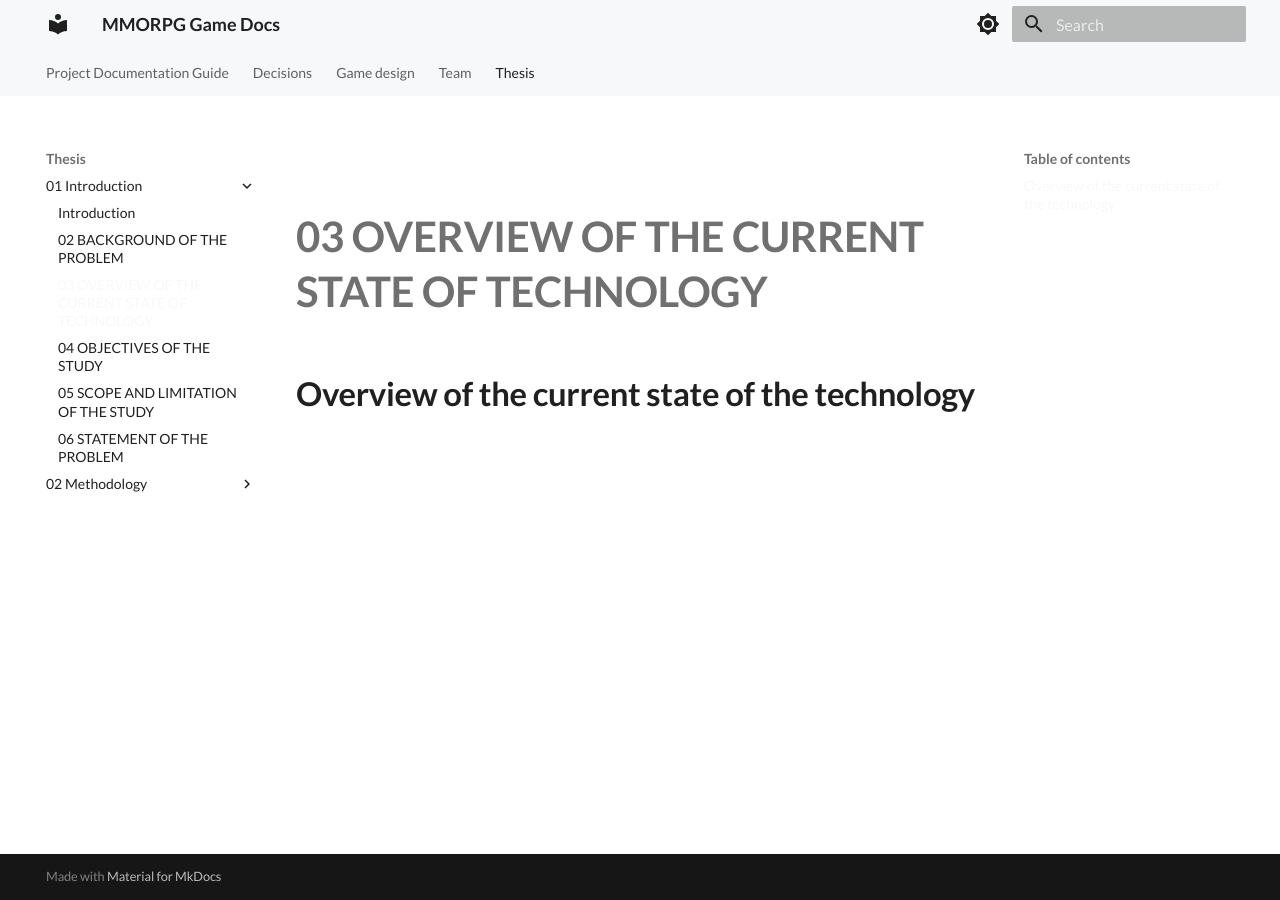
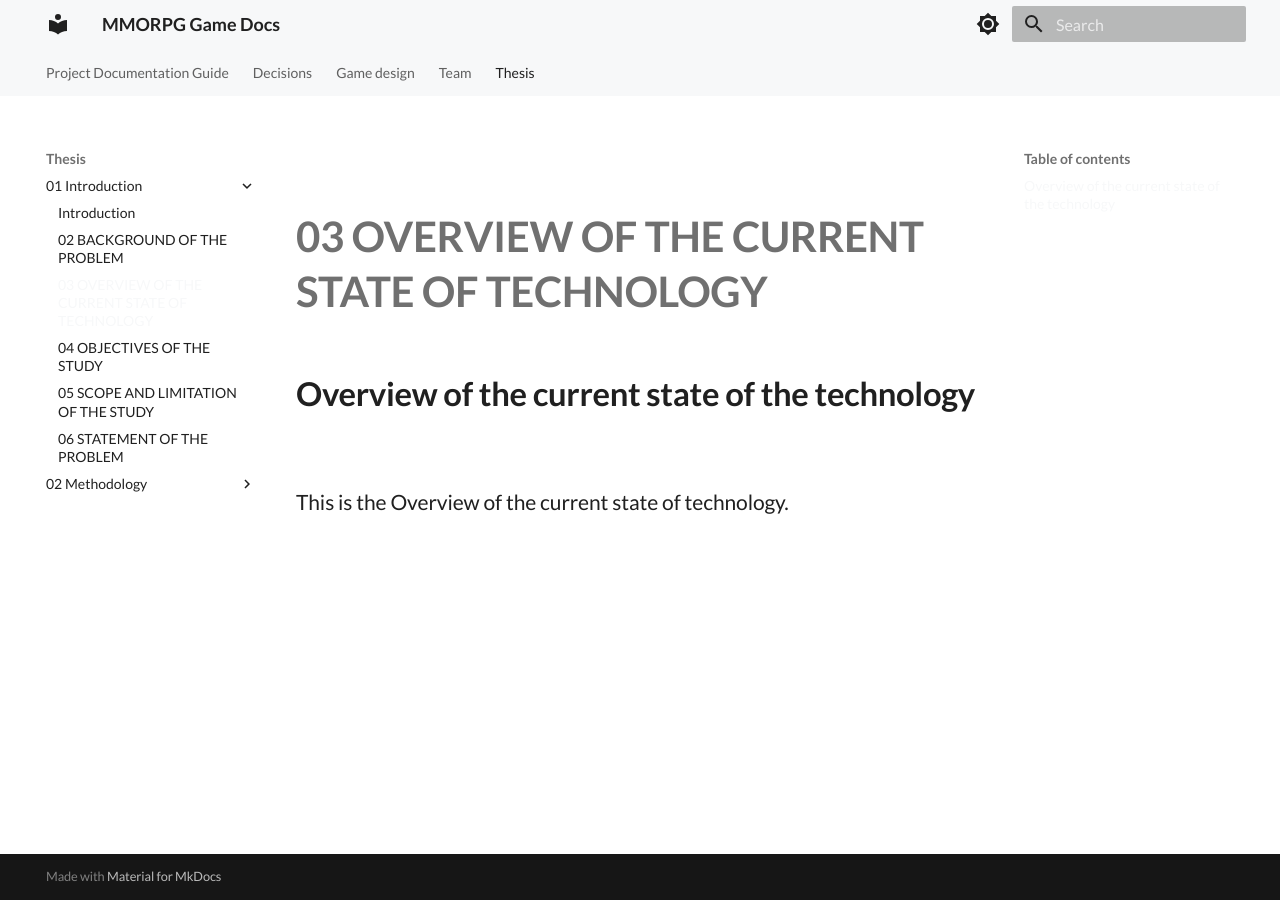
Before and after one commit to Markism-JA/Echoes-of-Bathala, an MkDocs documentation site: the page built from docs/thesis/01_Introduction/03-OVERVIEW_OF_THE_CURRENT_STATE_OF_TECHNOLOGY.md, in a window 1280 px wide. Built offline with MkDocs 1.6.1 and Material for MkDocs 9.7.7, drawn with Linux system fonts in a browser that asks for light colours.

Commit message:
feat(thesis manuscript): output formatting (#56)
* add paragraph spacing

* remove paragraph indentation

* remove redundant call in preamble (repeated)

* remove unnecessary compatibility package call

* remove comment for removing toc num for chapter

* add subsection to match section formatting

* add sample paragraph

* remove space insertion between label (1.1) and text

* fix toc implement staircase style for sectioning hierarchy

* add other chapters

* enclose body in grouping and apply no indent and 1.5 line spacing

* fix 1.5 line spacing

* ignore txt file which is plugin specific to my environment

```diff
--- a/docs/thesis/01_Introduction/03-OVERVIEW_OF_THE_CURRENT_STATE_OF_TECHNOLOGY.md
+++ b/docs/thesis/01_Introduction/03-OVERVIEW_OF_THE_CURRENT_STATE_OF_TECHNOLOGY.md
@@ -1 +1,3 @@
 ## Overview of the current state of the technology
+
+This is the Overview of the current state of technology.
```
Also changed, not shown: 4 other files.
